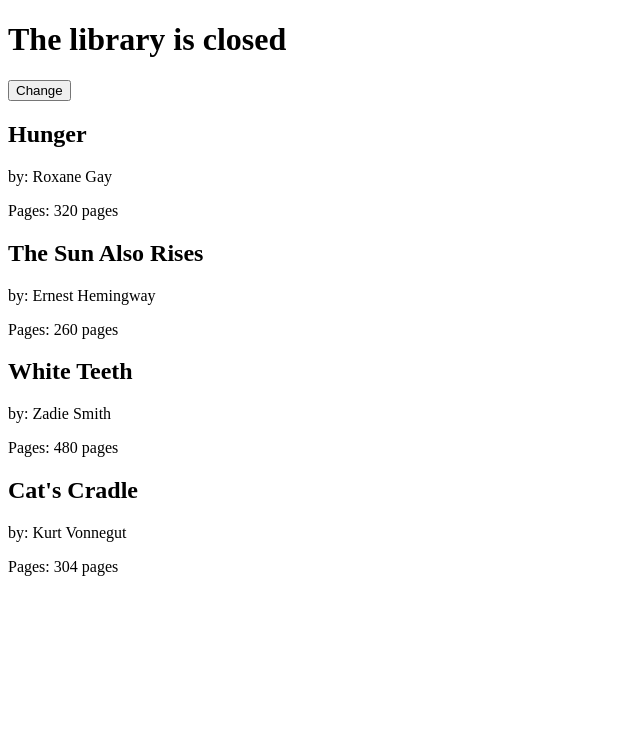
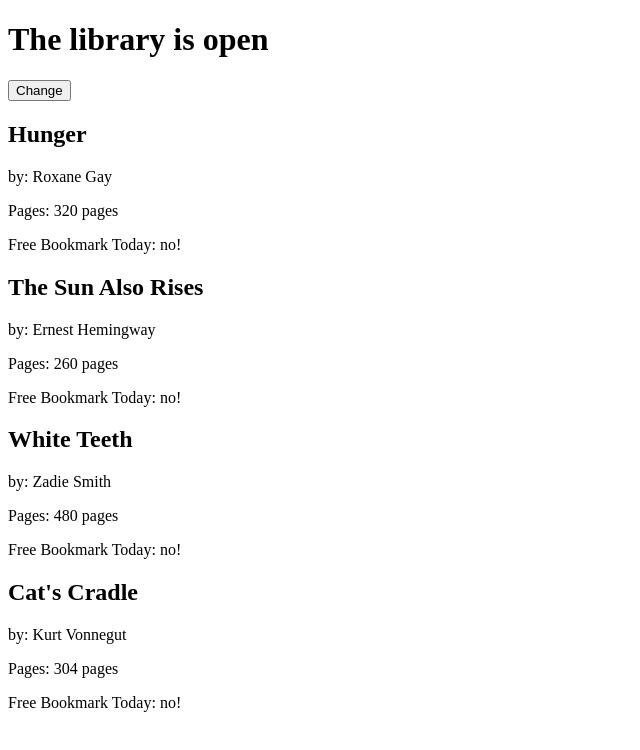
Before and after one commit to bhopals/react-js-essential, a React (Create React App) app: page / in a window 1280 px wide. Shown: the top 750 px of the page, without its empty margins (0-640 px from the left). Built offline with nearby package versions, Linux system fonts and the light colour scheme.

Commit message:
Passing state as props

```diff
--- a/src/index.js
+++ b/src/index.js
@@ -8,19 +8,23 @@
 	{"title": "Cat's Cradle", "author": "Kurt Vonnegut", "pages": 304}
 ]
 
-const Book = ({title, author, pages}) => {
+const Book = ({title, author, pages, freeBookmark}) => {
 	return (
 		<section>
 			<h2>{title}</h2>
 			<p>by: {author}</p>
 			<p>Pages: {pages} pages</p>
+			<p>Free Bookmark Today: {freeBookmark ? 'yes!': 'no!'}</p>
 		</section>
 	)
 }
 
 class Library extends React.Component {
 
-	state = { open: false }
+	state = {
+		open: true,
+		freeBookmark: false
+	}
 
 	toggleOpenClosed = () => {
 		this.setState(prevState => ({
@@ -39,7 +43,8 @@
 							key={i}
 							title={book.title}
 							author={book.author}
-							pages={book.pages}/>
+							pages={book.pages}
+							freeBookmark={this.state.freeBookmark}/>
 				)}
 			</div>
 		)
```
Also changed, not shown: 1 other file (tests, documents, lock files or other folders).
